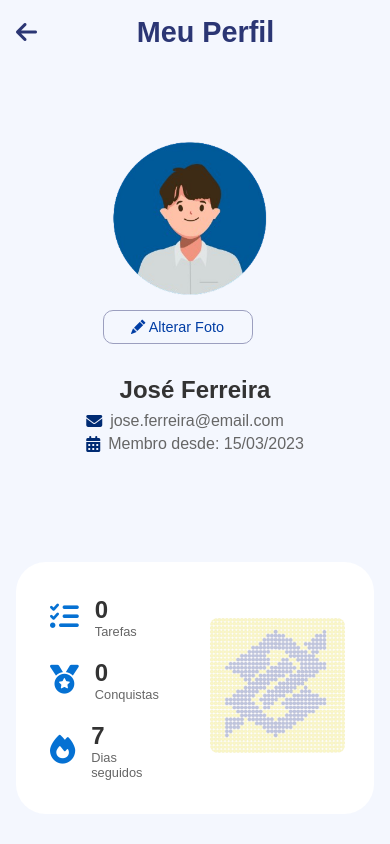
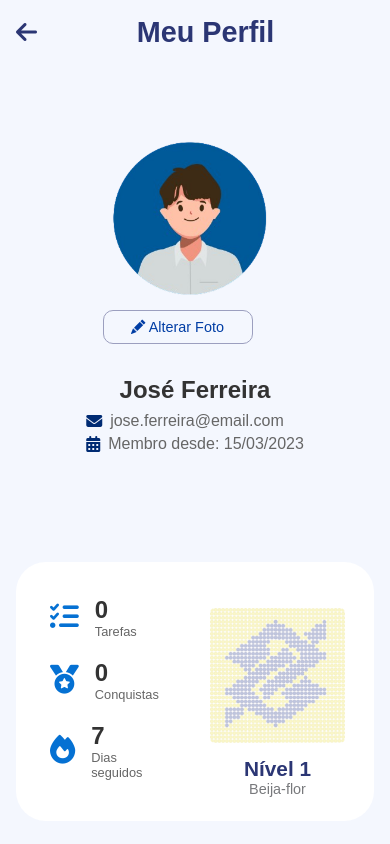
Before and after one commit to laags6/Residencia_BB, a plain HTML site: page Perfil/perfil.html in a window 390 px wide. Shown: the top 844 px of the page. Drawn offline with nearby package versions, Linux system fonts and the light colour scheme; files whose address does not match are found by name.

Commit message:
Add files via upload

```diff
--- a/Perfil/perfil.css
+++ b/Perfil/perfil.css
@@ -79,10 +79,10 @@
       width: 60%;
     }
   .avatar {
-    margin: 20px 5px;
+    margin: 10px 5px;
     width: 135px;
     height: 135px;
-    border-radius: 0.5rem;
+    border-radius: 0.3rem;
     object-fit: cover;
   }
 
@@ -505,3 +505,39 @@
       grid-template-columns: repeat(4, 1fr);
     }
   }
+
+/* Nivel  */
+.nivel-info {
+    display: flex;
+    flex-direction: column;
+    align-items: center;
+}
+
+.numero-nivel {
+    font-size: 1.5rem;
+    font-weight: bold;
+    color: #2B3674;
+    text-align: center;
+}
+
+.animal-nivel {
+    font-size: 1rem;
+    color: #78797c; /* Cinza do tema */
+    text-align: center;
+}
+
+/* Ajuste para o layout responsivo */
+@media (max-width: 768px) {
+    .right-side {
+        flex-direction: column;
+        align-items: center;
+    }
+
+    .numero-nivel {
+        font-size: 1.3rem;
+    }
+
+    .animal-nivel {
+        font-size: 0.9rem;
+    }
+}
--- a/Perfil/perfil.html
+++ b/Perfil/perfil.html
@@ -66,7 +66,12 @@
       </div>
       <div class="right-side">
         <img class="avatar">
+        <div class="nivel-info">
+            <span class="numero-nivel">Nível 1</span>
+            <span class="animal-nivel">Beija-flor</span>
         </div>
+    </div>
+
     </section>
 
     <div class="abas">
```
